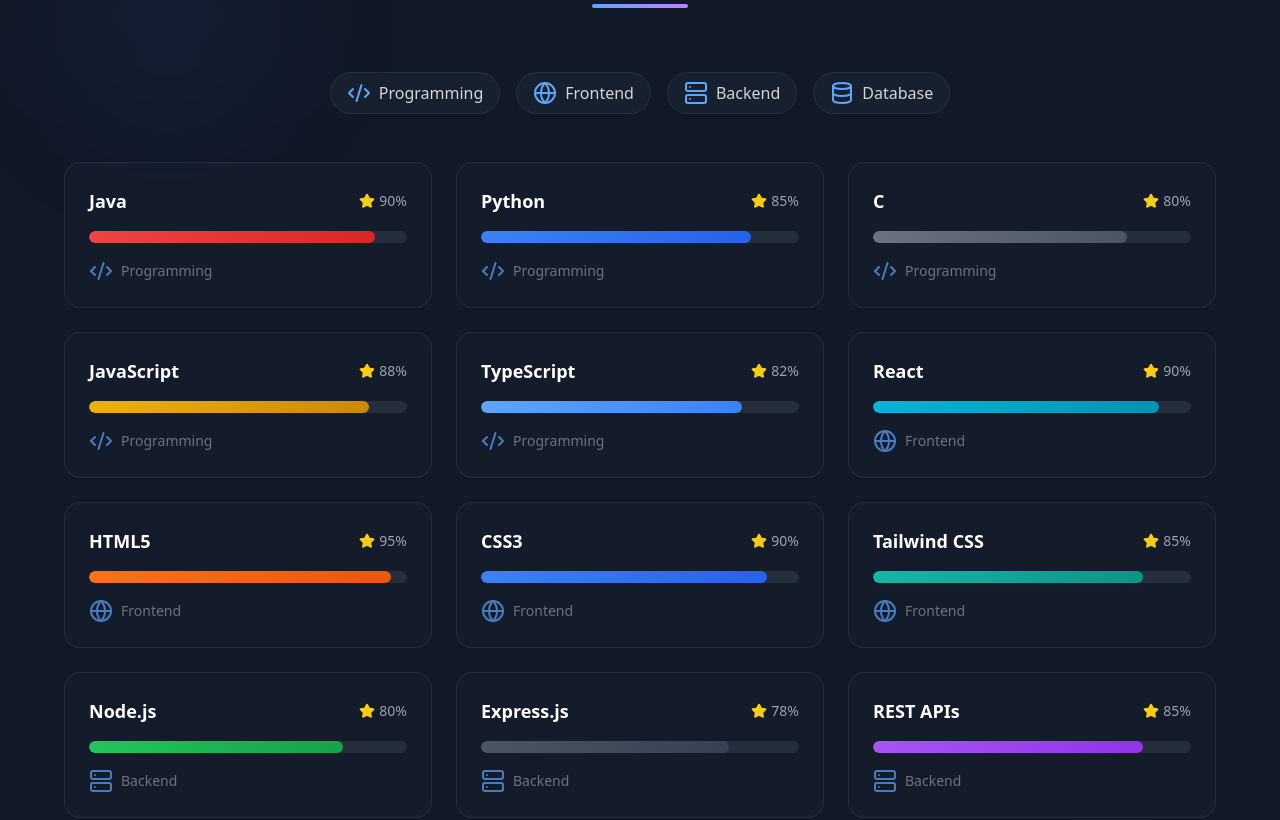
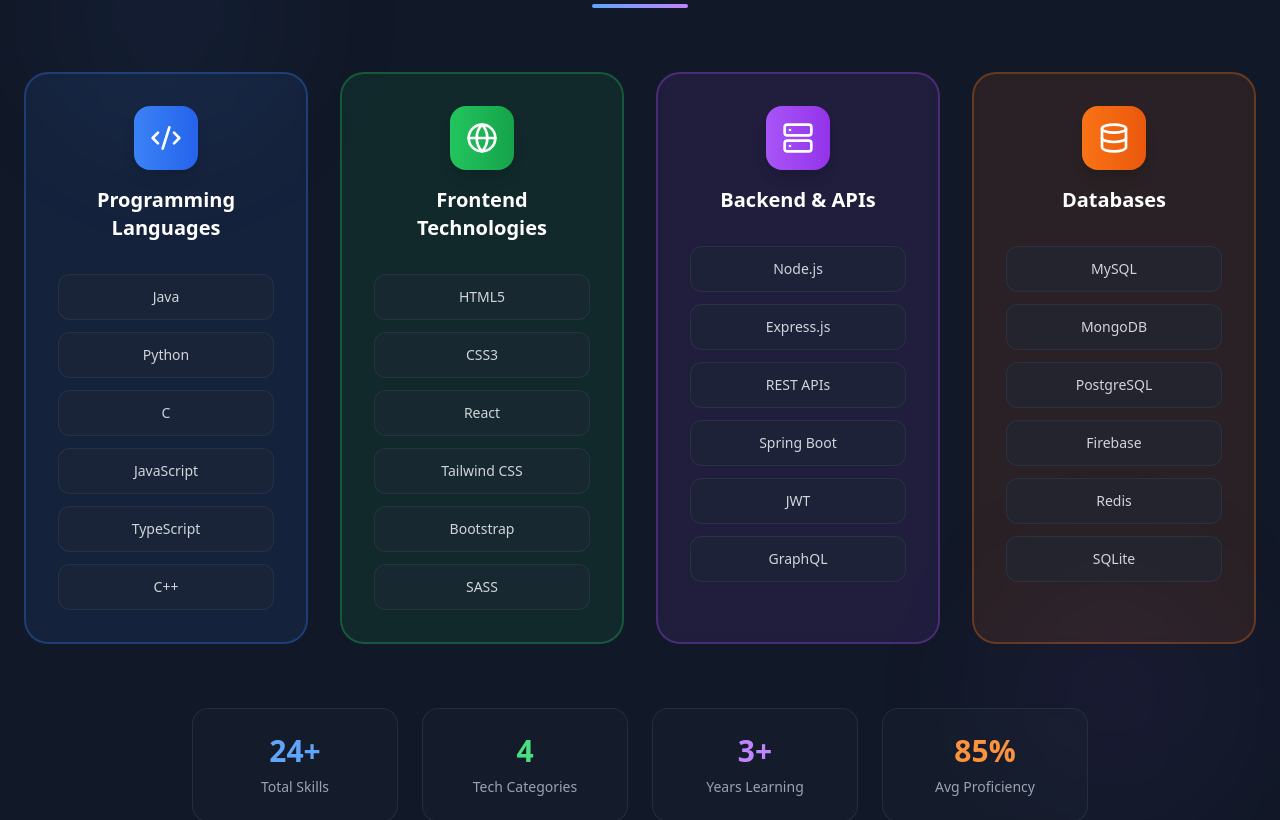
Before and after one commit to saikiransandeep/saikiran-portfolio, a React (Vite) app: page / in a window 1280 px wide. Shown: the part 1660-2480 px from the top of the page. Built offline with nearby package versions, Linux system fonts and the light colour scheme.

Commit message:
Reverted to commit 61e4b9f30fa3eb16531b403f439addea67c54d86

```diff
--- a/src/components/AboutSection.tsx
+++ b/src/components/AboutSection.tsx
@@ -44,7 +44,7 @@ const AboutSection = () => {
 
             <p className="text-lg text-gray-300 leading-relaxed">
               With expertise in <span className="text-blue-400 font-semibold">Java, Python, and C</span>,
-              along with modern web technologies like <span className="text-blue-400 font-semibold">React, Node.js, and Firebase</span>,
+              along with modern web technologies like <span className="text-green-400 font-semibold">React, Node.js, and Firebase</span>,
               I bring ideas to life through code.
             </p>
 
--- a/src/components/SkillsSection.tsx
+++ b/src/components/SkillsSection.tsx
@@ -1,33 +1,42 @@
 
 import React from 'react';
-import { Code2, Globe, Server, Database, Zap, Star } from 'lucide-react';
+import { Code2, Globe, Server, Database } from 'lucide-react';
 
 const SkillsSection = () => {
-  const skills = [
-    { name: "Java", level: 90, category: "Programming", color: "from-red-500 to-red-600" },
-    { name: "Python", level: 85, category: "Programming", color: "from-blue-500 to-blue-600" },
-    { name: "C", level: 80, category: "Programming", color: "from-gray-500 to-gray-600" },
-    { name: "JavaScript", level: 88, category: "Programming", color: "from-yellow-500 to-yellow-600" },
-    { name: "TypeScript", level: 82, category: "Programming", color: "from-blue-400 to-blue-500" },
-    { name: "React", level: 90, category: "Frontend", color: "from-cyan-500 to-cyan-600" },
-    { name: "HTML5", level: 95, category: "Frontend", color: "from-orange-500 to-orange-600" },
-    { name: "CSS3", level: 90, category: "Frontend", color: "from-blue-500 to-blue-600" },
-    { name: "Tailwind CSS", level: 85, category: "Frontend", color: "from-teal-500 to-teal-600" },
-    { name: "Node.js", level: 80, category: "Backend", color: "from-green-500 to-green-600" },
-    { name: "Express.js", level: 78, category: "Backend", color: "from-gray-600 to-gray-700" },
-    { name: "REST APIs", level: 85, category: "Backend", color: "from-purple-500 to-purple-600" },
-    { name: "MySQL", level: 82, category: "Database", color: "from-blue-600 to-blue-700" },
-    { name: "MongoDB", level: 80, category: "Database", color: "from-green-600 to-green-700" },
-    { name: "Firebase", level: 78, category: "Database", color: "from-yellow-600 to-orange-600" }
+  const skillCategories = [
+    {
+      title: "Programming Languages",
+      icon: <Code2 className="h-8 w-8" />,
+      skills: ["Java", "Python", "C", "JavaScript", "TypeScript", "C++"],
+      color: "from-blue-500 to-blue-600",
+      bgColor: "bg-blue-500/10",
+      borderColor: "border-blue-500/30"
+    },
+    {
+      title: "Frontend Technologies",
+      icon: <Globe className="h-8 w-8" />,
+      skills: ["HTML5", "CSS3", "React", "Tailwind CSS", "Bootstrap", "SASS"],
+      color: "from-green-500 to-green-600",
+      bgColor: "bg-green-500/10",
+      borderColor: "border-green-500/30"
+    },
+    {
+      title: "Backend & APIs",
+      icon: <Server className="h-8 w-8" />,
+      skills: ["Node.js", "Express.js", "REST APIs", "Spring Boot", "JWT", "GraphQL"],
+      color: "from-purple-500 to-purple-600",
+      bgColor: "bg-purple-500/10",
+      borderColor: "border-purple-500/30"
+    },
+    {
+      title: "Databases",
+      icon: <Database className="h-8 w-8" />,
+      skills: ["MySQL", "MongoDB", "PostgreSQL", "Firebase", "Redis", "SQLite"],
+      color: "from-orange-500 to-orange-600",
+      bgColor: "bg-orange-500/10",
+      borderColor: "border-orange-500/30"
+    }
   ];
-
-  const categories = ["Programming", "Frontend", "Backend", "Database"];
-  const categoryIcons = {
-    Programming: <Code2 className="h-6 w-6" />,
-    Frontend: <Globe className="h-6 w-6" />,
-    Backend: <Server className="h-6 w-6" />,
-    Database: <Database className="h-6 w-6" />
-  };
 
   return (
     <section id="skills" className="py-20 bg-gray-900 relative overflow-hidden">
@@ -40,79 +49,67 @@ const SkillsSection = () => {
       <div className="container mx-auto px-6 relative z-10">
         <div className="text-center mb-16">
           <h2 className="text-4xl md:text-5xl font-bold text-white mb-4">
-            Skills & <span className="text-transparent bg-clip-text bg-gradient-to-r from-blue-400 to-purple-400">Expertise</span>
+            Skills & <span className="text-transparent bg-clip-text bg-gradient-to-r from-blue-400 to-purple-400">Technologies</span>
           </h2>
-          <p className="text-gray-400 text-lg mb-6">My technical proficiency across different domains</p>
+          <p className="text-gray-400 text-lg mb-6">Technical expertise across the development stack</p>
           <div className="w-24 h-1 bg-gradient-to-r from-blue-400 to-purple-400 mx-auto rounded-full"></div>
         </div>
 
-        {/* Category filters */}
-        <div className="flex flex-wrap justify-center gap-4 mb-12">
-          {categories.map((category, index) => (
-            <div key={index} className="flex items-center gap-2 px-4 py-2 bg-gray-800/50 rounded-full border border-gray-700/50">
-              <span className="text-blue-400">{categoryIcons[category]}</span>
-              <span className="text-gray-300 font-medium">{category}</span>
-            </div>
-          ))}
-        </div>
-
-        {/* Skills grid */}
-        <div className="grid grid-cols-1 md:grid-cols-2 lg:grid-cols-3 gap-6 max-w-6xl mx-auto">
-          {skills.map((skill, index) => (
+        <div className="grid md:grid-cols-2 lg:grid-cols-4 gap-8 max-w-7xl mx-auto">
+          {skillCategories.map((category, index) => (
             <div
               key={index}
-              className="group relative p-6 bg-gray-800/30 backdrop-blur-sm border border-gray-700/50 rounded-2xl hover:bg-gray-800/50 hover:border-gray-600/50 transition-all duration-300 hover:scale-105"
+              className={`group relative p-8 rounded-3xl ${category.bgColor} ${category.borderColor} border-2 backdrop-blur-sm hover:scale-105 transition-all duration-500 hover:shadow-2xl hover:shadow-white/10`}
               style={{
-                animationDelay: `${index * 50}ms`
+                animationDelay: `${index * 150}ms`
               }}
             >
-              {/* Skill header */}
-              <div className="flex items-center justify-between mb-4">
-                <h3 className="text-white font-semibold text-lg">{skill.name}</h3>
-                <div className="flex items-center gap-1">
-                  <Star className="h-4 w-4 text-yellow-400 fill-current" />
-                  <span className="text-gray-400 text-sm">{skill.level}%</span>
+              {/* Icon header */}
+              <div className="flex flex-col items-center mb-8">
+                <div className={`p-4 rounded-2xl bg-gradient-to-r ${category.color} text-white mb-4 group-hover:scale-110 transition-transform duration-300 shadow-lg`}>
+                  {category.icon}
                 </div>
+                <h3 className="text-xl font-bold text-center text-white group-hover:text-transparent group-hover:bg-clip-text group-hover:bg-gradient-to-r group-hover:from-blue-400 group-hover:to-purple-400 transition-all duration-300">
+                  {category.title}
+                </h3>
               </div>
 
-              {/* Progress bar */}
-              <div className="mb-4">
-                <div className="w-full bg-gray-700/50 rounded-full h-3 overflow-hidden">
+              {/* Skills grid */}
+              <div className="space-y-3">
+                {category.skills.map((skill, skillIndex) => (
                   <div
-                    className={`h-full bg-gradient-to-r ${skill.color} rounded-full transition-all duration-1000 ease-out`}
-                    style={{ width: `${skill.level}%` }}
-                  ></div>
-                </div>
-              </div>
-
-              {/* Category tag */}
-              <div className="flex items-center gap-2">
-                <span className="text-blue-400 opacity-70">{categoryIcons[skill.category]}</span>
-                <span className="text-gray-500 text-sm font-medium">{skill.category}</span>
+                    key={skillIndex}
+                    className="flex items-center justify-center p-3 rounded-xl bg-gray-800/50 border border-gray-700/50 hover:border-gray-600/50 transition-all duration-300 hover:bg-gray-800/70"
+                  >
+                    <span className="text-gray-300 font-medium text-sm hover:text-white transition-colors duration-200">
+                      {skill}
+                    </span>
+                  </div>
+                ))}
               </div>
 
               {/* Hover glow effect */}
-              <div className="absolute inset-0 rounded-2xl bg-gradient-to-br from-white/5 to-transparent opacity-0 group-hover:opacity-100 transition-opacity duration-300 pointer-events-none"></div>
+              <div className="absolute inset-0 rounded-3xl bg-gradient-to-br from-white/5 to-transparent opacity-0 group-hover:opacity-100 transition-opacity duration-500 pointer-events-none"></div>
             </div>
           ))}
         </div>
 
         {/* Bottom stats */}
         <div className="mt-16 grid grid-cols-2 md:grid-cols-4 gap-6 max-w-4xl mx-auto">
-          <div className="text-center p-6 rounded-2xl bg-gray-800/30 border border-gray-700/50 backdrop-blur-sm hover:bg-gray-800/50 transition-all duration-300">
-            <div className="text-3xl font-bold text-blue-400 mb-2">15+</div>
+          <div className="text-center p-6 rounded-2xl bg-gray-800/30 border border-gray-700/50 backdrop-blur-sm">
+            <div className="text-3xl font-bold text-blue-400 mb-2">24+</div>
             <div className="text-gray-400 text-sm">Total Skills</div>
           </div>
-          <div className="text-center p-6 rounded-2xl bg-gray-800/30 border border-gray-700/50 backdrop-blur-sm hover:bg-gray-800/50 transition-all duration-300">
+          <div className="text-center p-6 rounded-2xl bg-gray-800/30 border border-gray-700/50 backdrop-blur-sm">
             <div className="text-3xl font-bold text-green-400 mb-2">4</div>
-            <div className="text-gray-400 text-sm">Categories</div>
+            <div className="text-gray-400 text-sm">Tech Categories</div>
           </div>
-          <div className="text-center p-6 rounded-2xl bg-gray-800/30 border border-gray-700/50 backdrop-blur-sm hover:bg-gray-800/50 transition-all duration-300">
+          <div className="text-center p-6 rounded-2xl bg-gray-800/30 border border-gray-700/50 backdrop-blur-sm">
             <div className="text-3xl font-bold text-purple-400 mb-2">3+</div>
             <div className="text-gray-400 text-sm">Years Learning</div>
           </div>
-          <div className="text-center p-6 rounded-2xl bg-gray-800/30 border border-gray-700/50 backdrop-blur-sm hover:bg-gray-800/50 transition-all duration-300">
-            <div className="text-3xl font-bold text-orange-400 mb-2">84%</div>
+          <div className="text-center p-6 rounded-2xl bg-gray-800/30 border border-gray-700/50 backdrop-blur-sm">
+            <div className="text-3xl font-bold text-orange-400 mb-2">85%</div>
             <div className="text-gray-400 text-sm">Avg Proficiency</div>
           </div>
         </div>
```
